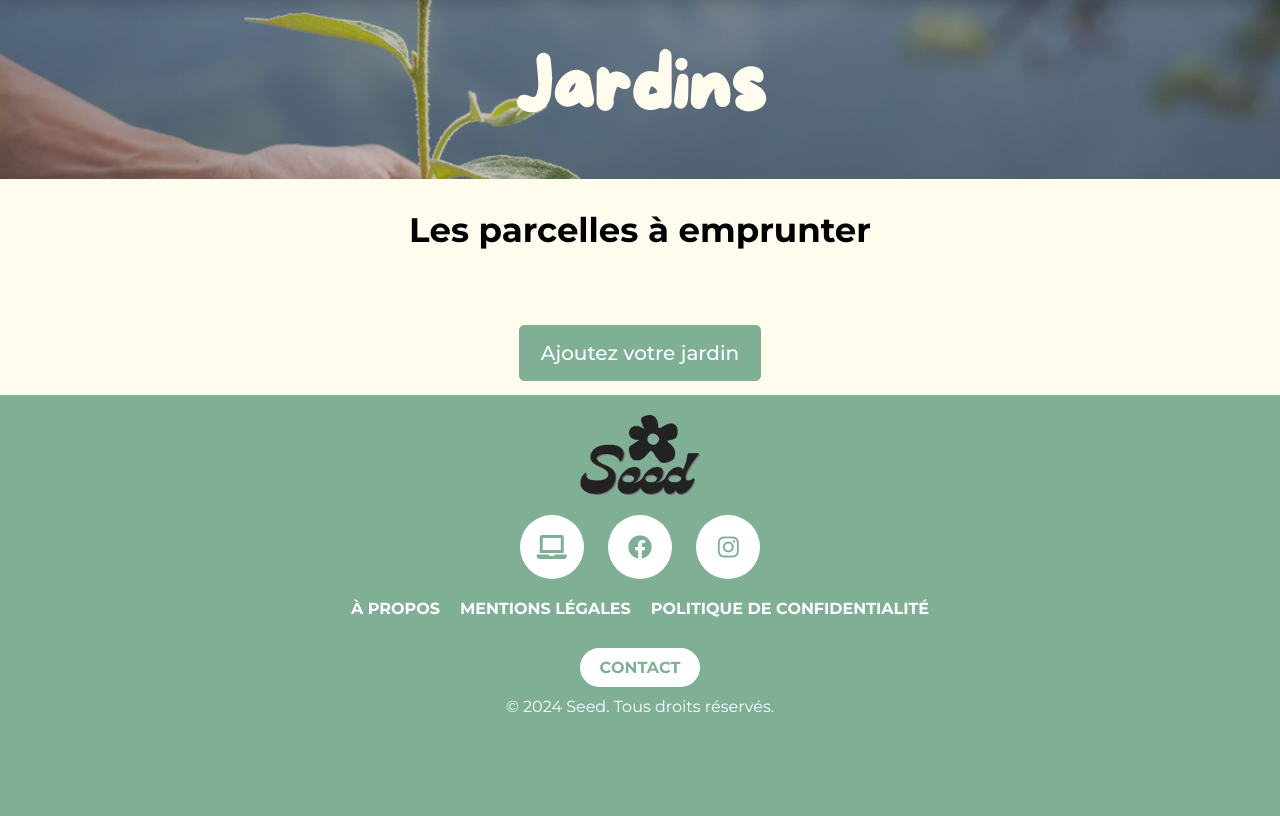
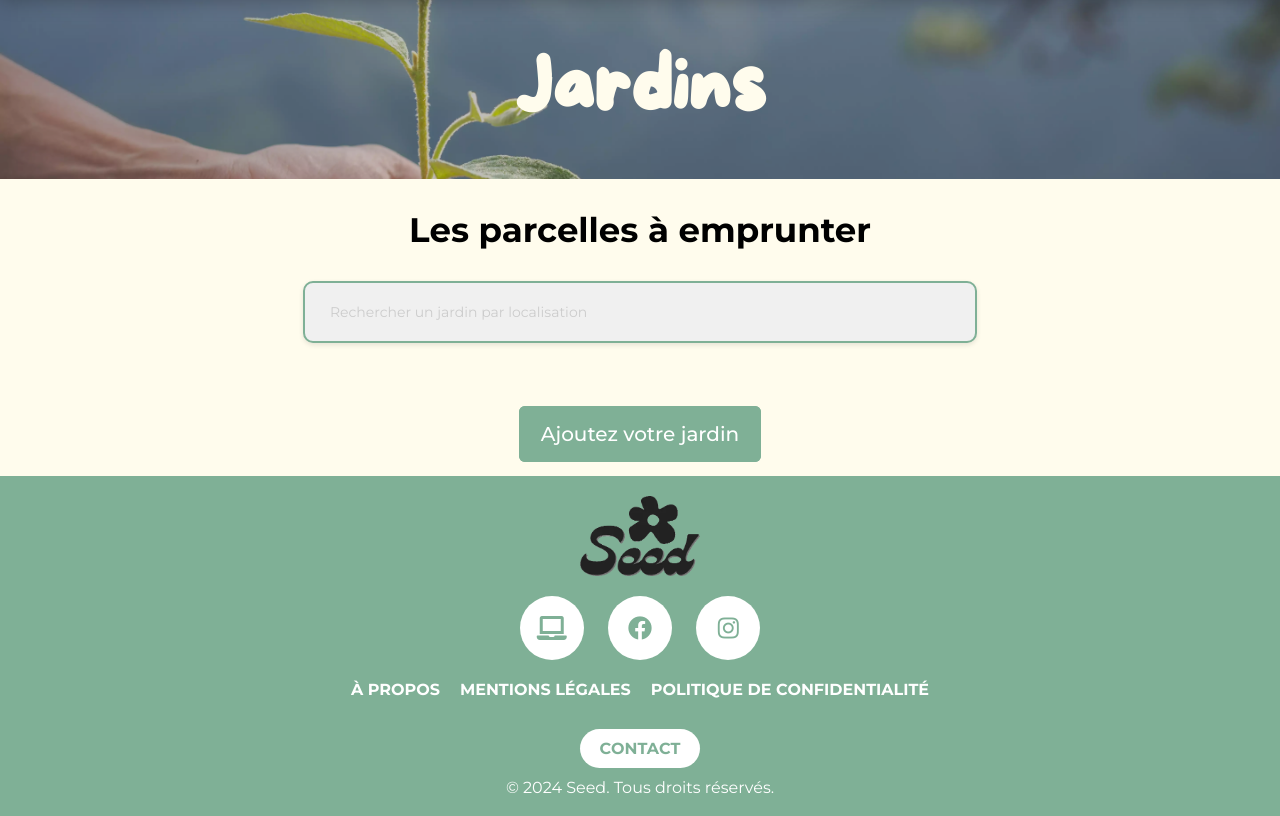
Before and after one commit to valentinbgt/sae202, a PHP site: page /jardins in a window 1280 px wide. Shown: the part 87-903 px from the top of the page. Before the commit the page ends 799 px from the top, so only its background shows below. Run offline with PHP 8.4, Linux system fonts and the light colour scheme; data that the repository does not hold is empty.

Commit message:
search bar

```diff
--- a/assets/css/style.css
+++ b/assets/css/style.css
@@ -735,6 +735,32 @@ form textarea:focus {
     border: 2px solid #7FB096; /* Bordure de 2px avec couleur */
 }
 
+.searchForm {
+    display: flex;
+    align-items: center;
+    width: 50%;
+    max-width: 500px;
+    margin: 0 auto;
+    background-color: #f0f0f0; /* Light gray background */
+    border-radius: 20px; /* Rounded corners */
+    box-shadow: 0 2px 5px rgba(0, 0, 0, 0.1); /* Subtle shadow */
+    padding: 10px 15px; /* Increased padding for a cleaner look */
+    border-radius: 10px; /* Bords arrondis */
+    border: 2px solid #7FB096; /* Bordure de 2px avec couleur */
+  }
+
+  .searchForm input[type="search"] {
+    flex: 1;
+    border: none;
+    outline: none;
+    padding: 10px;
+    font-size: 16px;
+    background-color: transparent; /* Transparent background for a lighter feel */
+  }
+
+  .searchForm input[type="search"]::placeholder { /* Style the placeholder text */
+    color: #ccc; /* Light gray placeholder text */
+  }
 
 @media screen and (max-width: 1350px) {
     #signForm .formBox,
@@ -1071,6 +1097,13 @@ form textarea:focus {
     color: white;
 }
 
+.searchForm {
+    max-width: 90%; /* Adjust max-width for smaller screens */
+  }
+  .searchForm input[type="search"] {
+    font-size: 14px; /* Adjust font size for smaller screens */
+  }
+
 /* Téléphone */
 
 @media screen and (max-width: 576px) {
@@ -1354,4 +1387,16 @@ form textarea:focus {
         margin: 0 auto;
         margin-bottom: 110px;
     }
+
+    #third-section {
+        background-color: #cdead9;
+        margin-bottom: 30px;
+    }
+
+    .searchForm {
+        padding: 5px 10px; /* Reduce padding for very small screens */
+      }
+      .searchForm button[type="submit"] {
+        font-size: 12px; /* Adjust button font size for mobile */
+      }
 }
--- a/conf/conf.inc.php
+++ b/conf/conf.inc.php
@@ -1,5 +1,5 @@
 <?php
     define('DB_HOST', 'localhost');
     define('DB_NAME', 'sae202');
-    define('DB_USER', 'root');
-    define('DB_PASSWORD', '');
+    define('DB_USER', 'sae202');
+    define('DB_PASSWORD', 'Sae202mdp');
--- a/jardins/index.php
+++ b/jardins/index.php
@@ -10,7 +10,9 @@
                 <h1>Jardins</h1>
             </div>
             <h2 class="pageSeconTitle">Les parcelles <span style="text-wrap: nowrap;">à emprunter</spa></h2>
-
+            <form action="<?php echo $_SERVER['PHP_SELF']; ?>" method="get" class="searchForm">
+                    <input type="search" name="search" id="searchInput" placeholder="Rechercher un jardin par localisation" value="<?php if(!empty($_GET['search'])) echo htmlentities($_GET['search']); ?>">
+                </form><br>
             <?php
                 if(!empty($_GET["search"])){
                     $search = $_GET["search"];
@@ -108,5 +110,35 @@
             </div>
             <p class="buttonContainer"><a class="button" href="gestion.php">Ajoutez votre jardin</a></p>
         </main>
+
+        <script>
+    function filterJardins() {
+        // Get the search term from the input field
+        var searchTerm = document.getElementById("searchInput").value.toLowerCase();
+
+        // Get all the garden cards (assuming they have a class like "carteJardin")
+        var gardenCards = document.querySelectorAll(".carteJardin");
+
+        // Loop through each garden card
+        for (var i = 0; i < gardenCards.length; i++) {
+            var gardenCard = gardenCards[i];
+
+            // Get the garden location text (assuming it has a class like "jardinTitle")
+            var gardenLocation = gardenCard.querySelector(".jardinTitle").textContent.toLowerCase();
+
+            // Check if the garden location text includes the search term
+            if (gardenLocation.indexOf(searchTerm) !== -1) {
+                // If it includes the term, show the card
+                gardenCard.style.display = "block";
+            } else {
+                // If it doesn't include the term, hide the card
+                gardenCard.style.display = "none";
+            }
+        }
+    }
+
+    // Attach event listener to search input
+    document.getElementById("searchInput").addEventListener("keyup", filterJardins);
+</script>
 <?php
     require_once(DOCUMENT_ROOT . 'footer.php');
```
Also changed, not shown: assets/js/main.js (line endings or trailing spaces).
